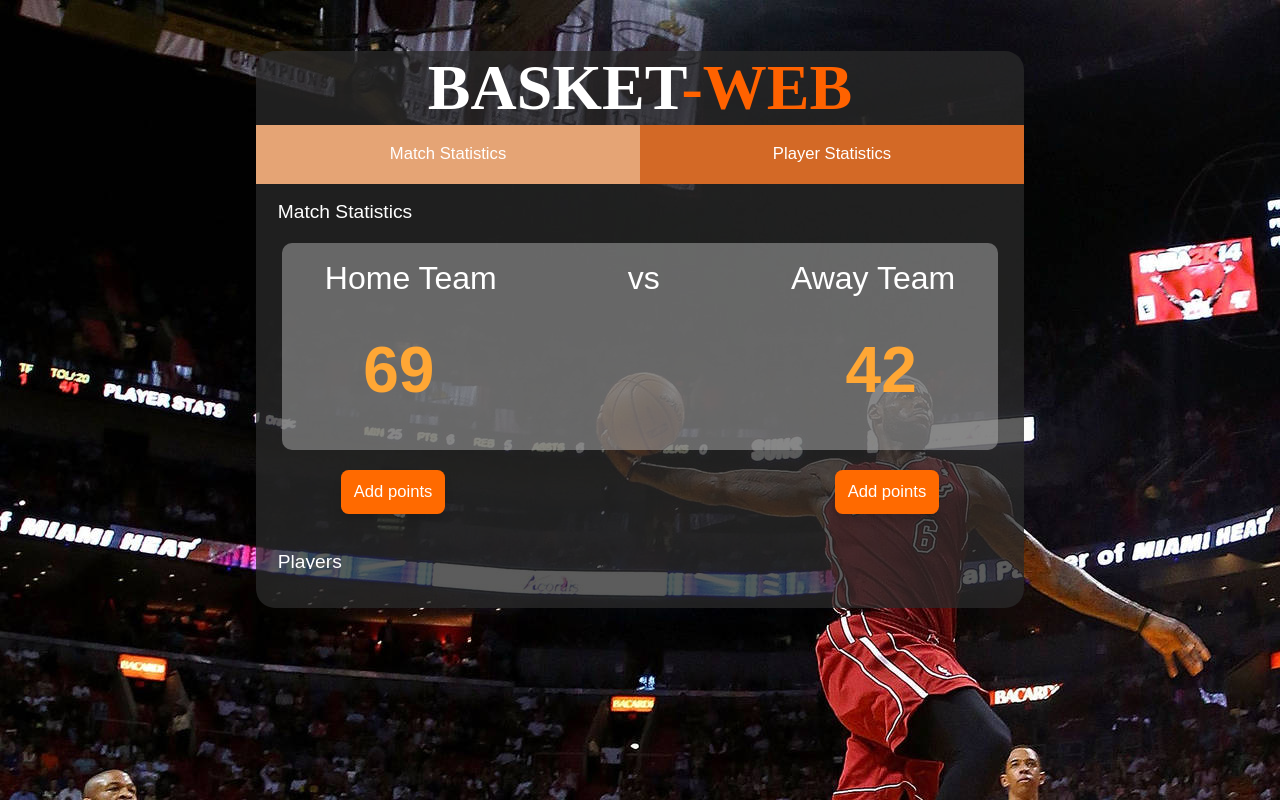
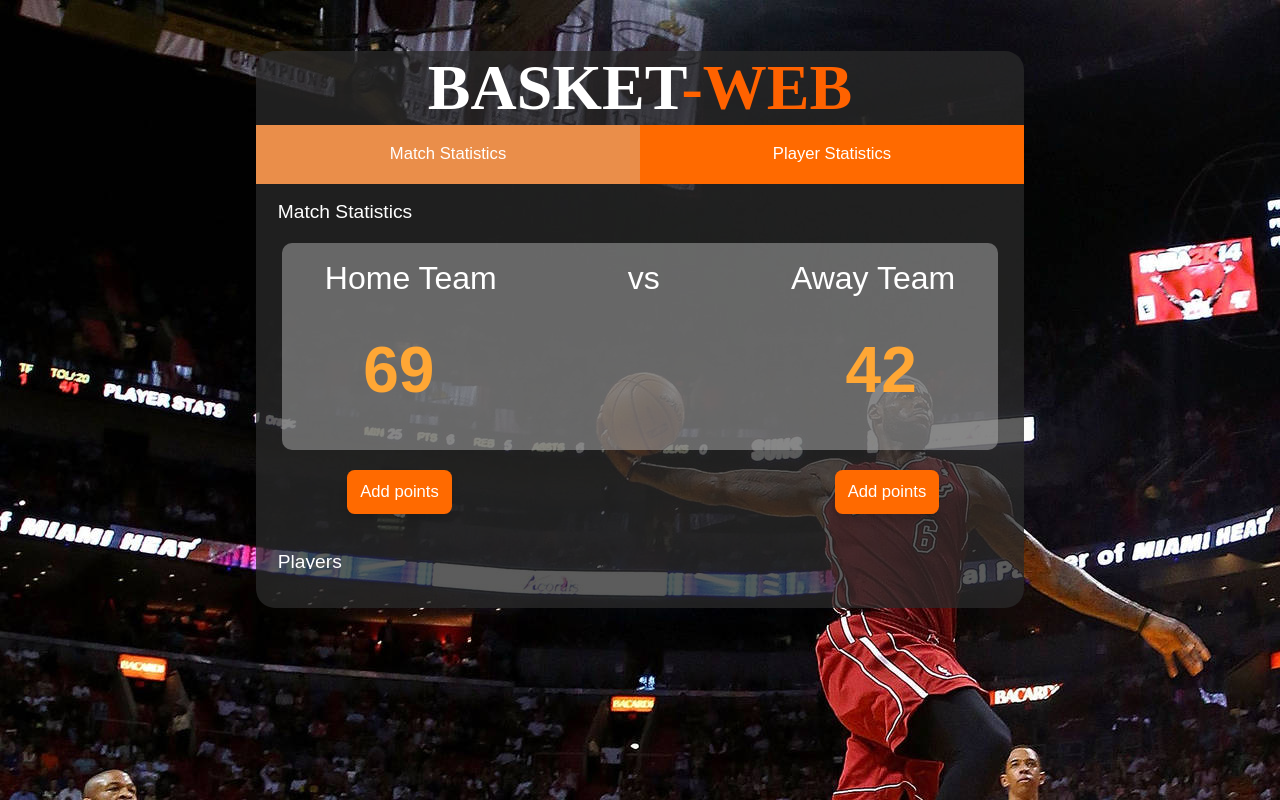
Before and after one commit to sencina/basket-web, a React (Create React App) app: page / in a window 1280 px wide. Built offline with nearby package versions, Linux system fonts and the light colour scheme.

Commit message:
Diseño mejorado 4

```diff
--- a/src/common/components/addPoints/AddPoints.css
+++ b/src/common/components/addPoints/AddPoints.css
@@ -13,7 +13,7 @@
     color: white;
     padding: 1vw;
     display: inline-block;
-    margin-left: 4vw;
+    margin-left: 4.5vw;
     margin-right: 4vw;
     font-size: 1.3vw;
     cursor: pointer;
--- a/src/common/components/navbar/Navbar.css
+++ b/src/common/components/navbar/Navbar.css
@@ -23,21 +23,21 @@
 }
 
 .navbar-active{
-    background-color: #e5a475;
+    background-color: #ea8e4a;
     pointer-events: none; /*hace que no se pueda clickear*/
     color: white;
     height: 100%;
     font-size: 1.3vw;
 }
 .navbar-inactive{
-    background-color: #d36926;
+    background-color: #ff6a00;
     color: white;
     height: 100%;
     font-size: 1.3vw;
 }
 
 .navbar-inactive:hover{
-    background-color: #e5a475;
+    background-color: #efa168;
     color: white;
     height: 100%;
 }
--- a/src/common/components/playerList/PlayerList.css
+++ b/src/common/components/playerList/PlayerList.css
@@ -10,6 +10,7 @@
     margin: 0;
     font-family: 'Montserrat', sans-serif;
     font-weight: lighter;
+    font-size: 1.2vw;
 }
 
 .player-list-container{
--- a/src/pages/homePage/HomePage.css
+++ b/src/pages/homePage/HomePage.css
@@ -70,5 +70,5 @@
 
 /* Estilo del thumb de la scrollbar cuando se está hover (sobre él) */
 ::-webkit-scrollbar-thumb:hover {
-    background-color: #555;
+    background-color: #ff6a00;
 }
```
